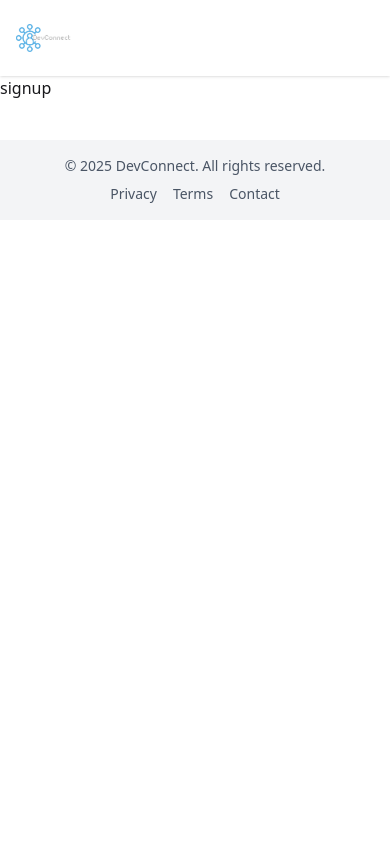
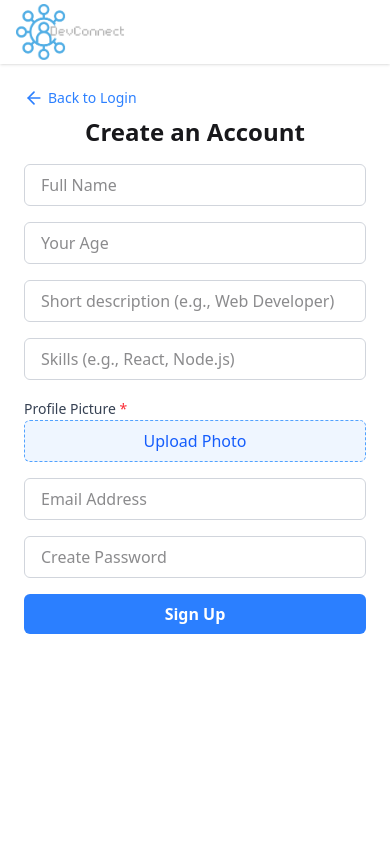
Before and after one commit to shourya935/DevConnect_Frontend_Microservice, a React (Vite) app: page /signup in a window 390 px wide. Shown: the top 844 px of the page. Built offline with nearby package versions, Linux system fonts and the light colour scheme; no server answers.

Commit message:
Built signup Feature

```diff
--- a/src/components/Navbar.jsx
+++ b/src/components/Navbar.jsx
@@ -6,38 +6,44 @@ import axios from "axios";
 import { BASE_URL } from "../ustils/constants";
 import { removeUser } from "../ustils/userSlice";
 
-
 const NavBar = () => {
   const user = useSelector((store) => store.user);
-  const dispatch = useDispatch()
-  const navigate = useNavigate()
+  const dispatch = useDispatch();
+  const navigate = useNavigate();
 
   const handleLogout = async () => {
-    try{
-      await axios.post(BASE_URL + "/logout",{}, {withCredentials:true})
-      dispatch(removeUser())
-      navigate("/login")
-    }catch(err){
-      console.error(err)
+    try {
+      await axios.post(BASE_URL + "/logout", {}, { withCredentials: true });
+      dispatch(removeUser());
+      navigate("/login");
+    } catch (err) {
+      console.error(err);
     }
-  }
+  };
 
   return (
-    <div className="navbar bg-base-100 shadow-sm px-4">
+    <div className="navbar bg-base-100 shadow-sm px-4 h-14">
       {/* Left side: Logo */}
       <div className="flex-1">
-        <Link to="/" className="flex items-center gap-2 text-xl font-semibold text-primary">
+        <Link
+          to="/"
+          className="flex items-center gap-2 text-xl font-semibold text-primary"
+        >
           <img
             src={DevConnectLogo}
             alt="DevConnect Logo"
-            className="h-15 w-15 object-contain"
+            className="h-30 w-30 object-contain"
           />
         </Link>
       </div>
 
-      {/* Right side: User Profile */}
-      <div className="flex-none">
-        {user &&  (
+      {/* Right side: User Name + Profile */}
+      <div className="flex-none flex items-center gap-2">
+        {user && (
+          <>
+            <span className="font-medium text-gray-700">
+              Welcome {user.firstName.split(" ")[0]}!
+            </span>
             <div className="dropdown dropdown-end">
               <div
                 tabIndex={0}
@@ -67,7 +73,8 @@ const NavBar = () => {
                 </li>
               </ul>
             </div>
-        ) }
+          </>
+        )}
       </div>
     </div>
   );
--- a/src/components/signup.jsx
+++ b/src/components/signup.jsx
@@ -1,9 +1,206 @@
-import React from 'react'
+import React, { useState } from "react";
+import axios from "axios";
+import { BASE_URL } from "../ustils/constants";
+import { useNavigate } from "react-router-dom";
+import { ArrowLeft } from "lucide-react";
+import DevConnectLogo from "../assets/DevConnectLogo.png";
+import { useDispatch } from "react-redux";
+import { addUser } from "../ustils/userSlice";
 
-function Signup() {
+const SignUpForm = () => {
+  const [formData, setFormData] = useState({
+    firstName: "",
+    lastName: "",
+    age: "",
+    about: "",
+    skills: "",
+    emailID: "",
+    password: "",
+    image: null,
+    gender: "Not Specified",
+  });
+  const [error, setError] = useState(null);
+  const [loading, setLoading] = useState(false);
+
+  const navigate = useNavigate();
+  const dispatch = useDispatch();
+
+  const handleChange = (e) => {
+    const { name, value, files } = e.target;
+    if (name === "image") {
+      setFormData((prev) => ({ ...prev, image: files[0] }));
+    } else {
+      setFormData((prev) => ({ ...prev, [name]: value }));
+    }
+  };
+
+  const handleSubmit = async (e) => {
+    e.preventDefault();
+
+    if (!formData.image) {
+      setError(
+        "Please upload a profile photo — it’s required for user authenticity."
+      );
+      return;
+    }
+
+    setLoading(true);
+
+    const submitData = new FormData();
+    submitData.append("firstName", formData.firstName);
+    // submitData.append("lastName", formData.lastName);
+    submitData.append("age", formData.age);
+    submitData.append("about", formData.about);
+    submitData.append("skills", formData.skills);
+    submitData.append("emailID", formData.emailID);
+    submitData.append("password", formData.password);
+    submitData.append("image", formData.image);
+    // submitData.append("gender", formData.gender);
+
+    try {
+      const res = await axios.post(BASE_URL + "/signup", submitData, {
+        withCredentials: true,
+      });
+      dispatch(addUser(res.data?.user));
+      navigate("/");
+    } catch (err) {
+      const message = err.response?.data?.message || "Something went wrong!";
+      setError(message);
+    } finally {
+      setLoading(false);
+    }
+  };
+
+  const closeError = () => setError(null);
+
   return (
-    <div>signup</div>
-  )
-}
+    <div className="min-h-screen flex flex-col md:flex-row">
+      {/* Left Side Image (for Desktop) */}
+      <div className="hidden md:flex w-1/2 bg-gray-100 items-center justify-center">
+        <img
+          src="https://st4.depositphotos.com/3215143/22272/v/1600/depositphotos_222727096-stock-illustration-young-people-communicate-social-networks.jpg"
+          alt="DevConnect illustration"
+          className="object-cover h-full w-full"
+        />
+      </div>
 
-export default Signup
+      {/* Right Side Form */}
+      <div className="flex flex-col items-center justify-start px-6 pt-6 md:pt-10 bg-white text-center w-full md:w-1/2">
+        {/* Back Button */}
+        <button
+          className="flex items-center text-blue-500 mb-2 self-start"
+          onClick={() => navigate("/login")}
+        >
+          <ArrowLeft className="w-5 h-5 mr-1" />
+          <span className="text-sm font-medium">Back to Login</span>
+        </button>
+
+        <h2 className="text-2xl font-bold mb-4">Create an Account</h2>
+
+        <form
+          onSubmit={handleSubmit}
+          className="w-full max-w-sm space-y-4 text-left"
+        >
+          <input
+            type="text"
+            name="firstName"
+            placeholder="Full Name"
+            onChange={handleChange}
+            className="w-full px-4 py-2 border border-gray-300 rounded-md focus:outline-none focus:ring-2 focus:ring-blue-400"
+            required
+          />
+
+          <input
+            type="text"
+            name="age"
+            placeholder="Your Age"
+            onChange={handleChange}
+            className="w-full px-4 py-2 border border-gray-300 rounded-md focus:outline-none focus:ring-2 focus:ring-blue-400"
+            required
+          />
+
+          <input
+            type="text"
+            name="about"
+            placeholder="Short description (e.g., Web Developer)"
+            onChange={handleChange}
+            className="w-full px-4 py-2 border border-gray-300 rounded-md focus:outline-none focus:ring-2 focus:ring-blue-400"
+            required
+          />
+
+          <input
+            type="text"
+            name="skills"
+            placeholder="Skills (e.g., React, Node.js)"
+            onChange={handleChange}
+            className="w-full px-4 py-2 border border-gray-300 rounded-md focus:outline-none focus:ring-2 focus:ring-blue-400"
+            required
+          />
+
+          <label className="block">
+            <span className="text-sm font-medium text-gray-700 mb-1">
+              Profile Picture <span className="text-red-500">*</span>
+            </span>
+            <label className="w-full bg-blue-50 text-blue-600 border border-dashed border-blue-400 px-4 py-2 rounded-md text-center cursor-pointer hover:bg-blue-100 transition duration-200 block">
+              Upload Photo
+              <input
+                type="file"
+                name="image"
+                accept="image/*"
+                hidden
+                onChange={handleChange}
+              />
+            </label>
+          </label>
+
+          <input
+            type="email"
+            name="emailID"
+            placeholder="Email Address"
+            onChange={handleChange}
+            className="w-full px-4 py-2 border border-gray-300 rounded-md focus:outline-none focus:ring-2 focus:ring-blue-400"
+            required
+          />
+
+          <input
+            type="password"
+            name="password"
+            placeholder="Create Password"
+            onChange={handleChange}
+            className="w-full px-4 py-2 border border-gray-300 rounded-md focus:outline-none focus:ring-2 focus:ring-blue-400"
+            required
+          />
+
+          <button
+            type="submit"
+            className="w-full bg-blue-500 text-white font-bold py-2 rounded-md hover:bg-blue-600 transition duration-200"
+            disabled={loading}
+          >
+            {loading ? "Creating Account..." : "Sign Up"}
+          </button>
+        </form>
+
+        {/* Error Popup */}
+        {error && (
+          <div className="fixed inset-0 bg-black bg-opacity-50 flex items-center justify-center z-50">
+            <div className="bg-white p-6 rounded shadow-md w-10/12 max-w-sm text-center">
+              <h3 className="text-xl font-bold text-red-600 mb-2">
+                Signup Error!!
+              </h3>
+              <p className="text-gray-800">{error}</p>
+
+              <button
+                onClick={closeError}
+                className="mt-4 px-4 py-2 bg-blue-500 text-white rounded"
+              >
+                OK
+              </button>
+            </div>
+          </div>
+        )}
+      </div>
+    </div>
+  );
+};
+
+export default SignUpForm;
```
Also changed, not shown: src/components/Login.jsx (+24 -14 lines). Lines whose indentation alone changed are shown as unchanged.
